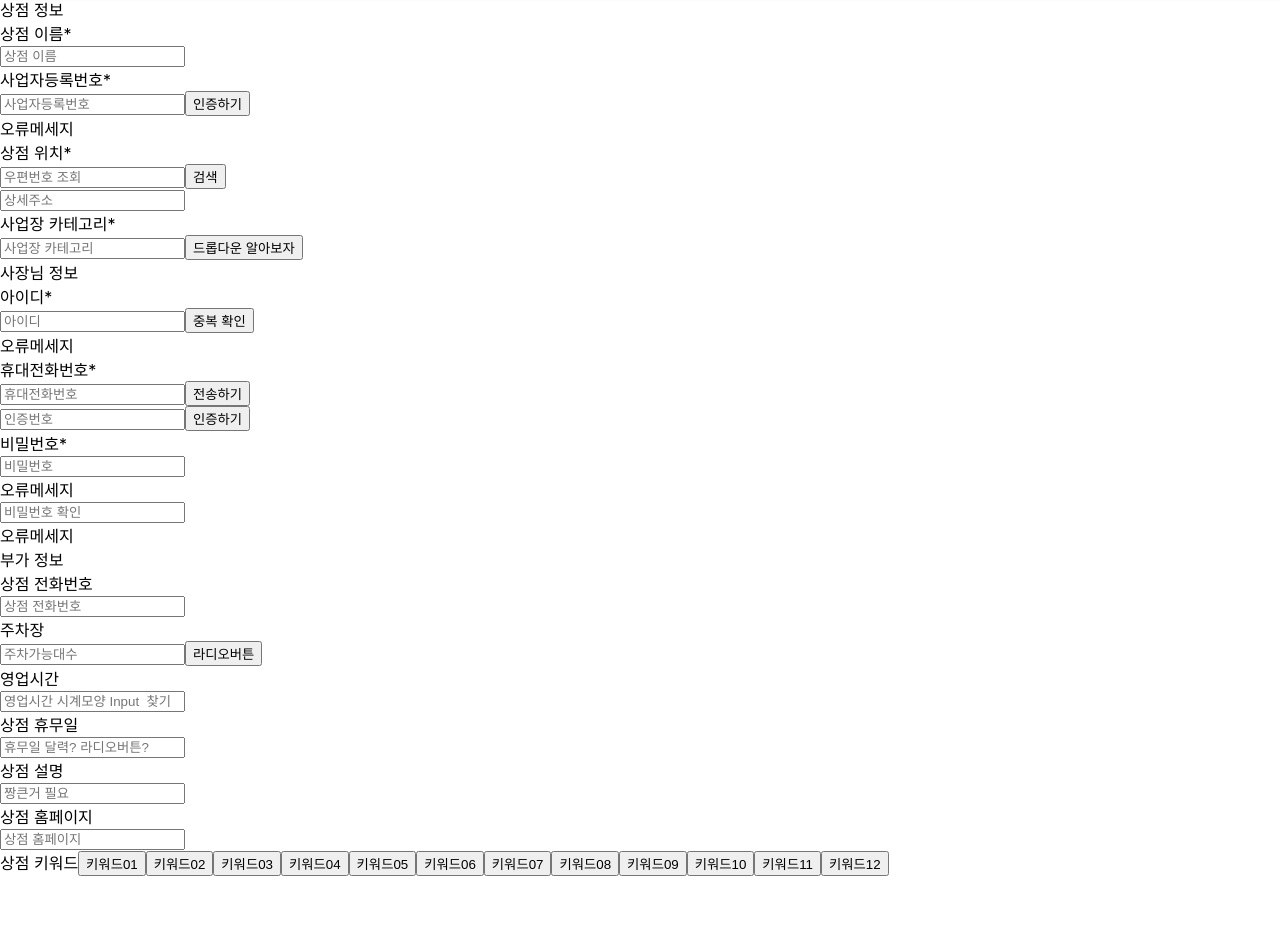
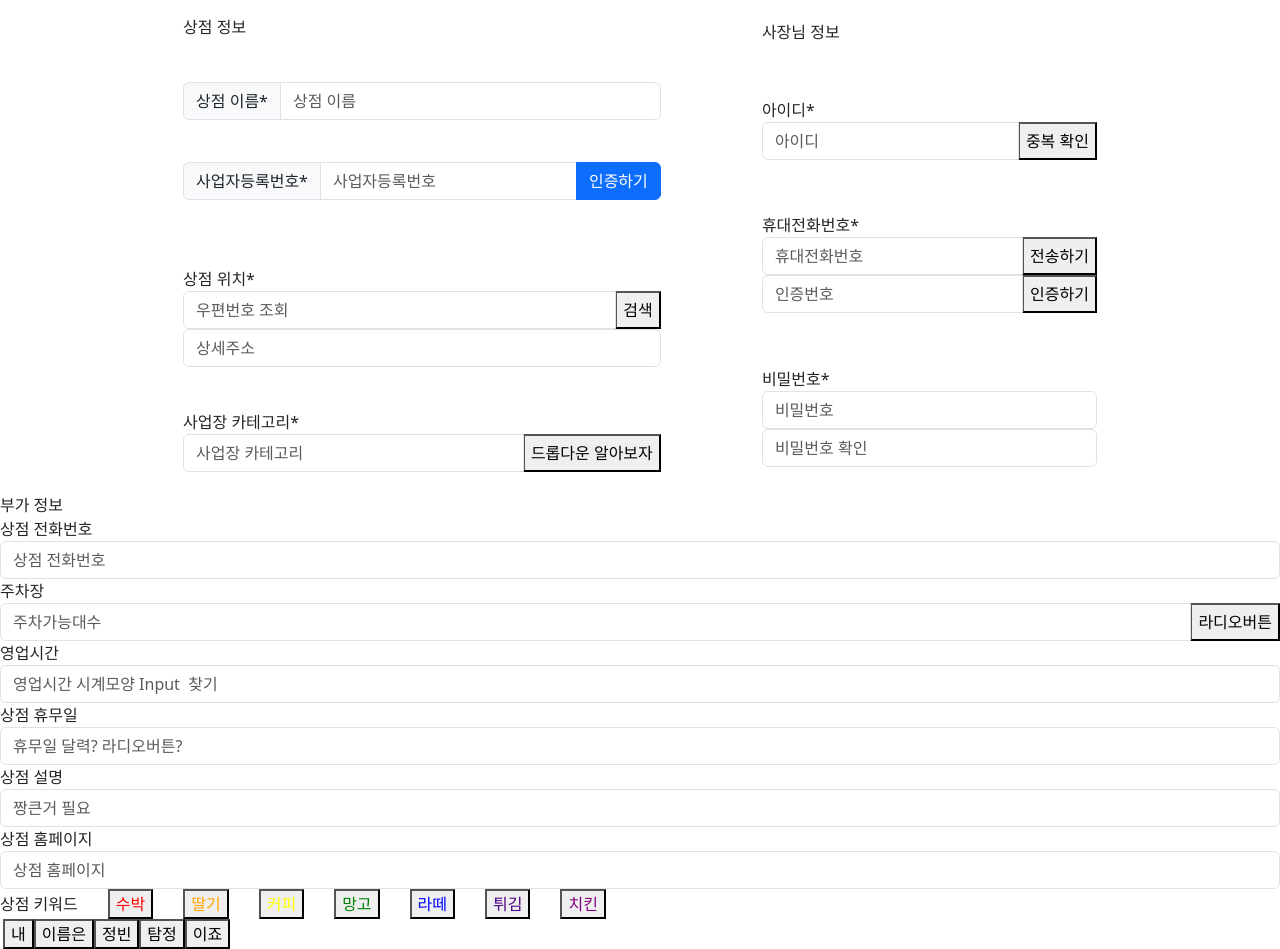
Before and after one commit to leeminkyu1212/sosohang, a React (Create React App) app in the folder front-end-web/: page /signup in a window 1280 px wide. Shown: the part 82-1031 px from the top of the page. Before the commit the page ends 958 px from the top, so only its background shows below. Built offline with nearby package versions, Linux system fonts and the light colour scheme.

Commit message:
<feat>[#368-SJB] 회원가입 툴 생성

```diff
--- a/front-end-web/src/App.js
+++ b/front-end-web/src/App.js
@@ -1,4 +1,6 @@
 import { createBrowserRouter, RouterProvider } from "react-router-dom";
+import 'bootstrap/dist/css/bootstrap.css';
+import 'bootstrap/dist/css/bootstrap.min.css';
 import './App.css';
 
 import NotFound from "./pages/NotFound"
--- a/front-end-web/src/pages/SignUp/index.jsx
+++ b/front-end-web/src/pages/SignUp/index.jsx
@@ -1,8 +1,8 @@
-import React from "react";
+import React, { useState } from "react";
 import Form from "react-bootstrap/Form";
 import InputGroup from "react-bootstrap/InputGroup";
-import ButtonGroup from 'react-bootstrap/ButtonGroup';
-import ToggleButton from 'react-bootstrap/ToggleButton';
+import Button from "react-bootstrap/Button";
+import ToggleButton from "react-bootstrap/ToggleButton";
 import { Link, useNavigate } from "react-router-dom";
 import Wrapper from "./styles";
 import Header from "../../components/Header";
@@ -10,56 +10,126 @@ import Header from "../../components/Header";
 function SignUp() {
   // 사업자등록번호 형식 - 숫자 10자리
   const storeRegNumEx = /^[0-9]{10}$/;
-	// 사장님ID 형식 - 영어 소문자, 숫자로 이루어진 5~15글자
-	const idRegEx = /^[a-z0-9]{5,15}$/
-	// 비밀번호 형식 - 영어 대/소문자, 숫자, 특수문자를 포함하여 8~20글자
-	const passwordRegEx = /^(?=.*?[a-zA-Z])(?=.*?[0-9])(?=.*?[!@#$%^&*()\-_=+{}[\]|\\;:'",.<>/?]).{8,20}$/;
+  // 상점ID 형식 - 영어 소문자, 숫자로 이루어진 5~15글자
+  const storeIdRegEx = /^[a-z0-9]{5,15}$/;
+  // 상점비밀번호 형식 - 영어 대/소문자, 숫자, 특수문자를 포함하여 8~20글자
+  const storePasswordRegEx =
+    /^(?=.*?[a-zA-Z])(?=.*?[0-9])(?=.*?[!@#$%^&*()\-_=+{}[\]|\\;:'",.<>/?]).{8,20}$/;
+
+  const [storeRegNum, setStoreRegNum] = useState(""); // 사업자 등록번호
+  const [regNumWarnig, setRegNumWarning] = useState(""); // 사업자등록번호 유효성 검사 경고문구
+  const [isValidRegNum, setIsValidRegNum] = useState(false); // 사업자등록번호 유효성 검사 결과
+  const [storeId, setStoreId] = useState(""); // 상점ID
+  const [idWarning, setIdWarning] = useState(""); // 상점ID 유효성 검사 경고문구
+  const [isValidId, setIsValidId] = useState(false); // 상점ID 유효성 검사 결과
+  const [storePassword, setStorePassword] = useState(""); // 상점비밀번호
+  const [passwordWarning, setPasswordWarning] = useState(""); // 상점비밀번호 유효성 검사 경고문구
+  const [comfirmPasswordWarning, setComfirmPasswordWarning] = useState(""); // 상점비밀번호 확인 유효성 검사 경고문구
+  const [isValidPassword, setIsValidPassword] = useState(false); // 상점비밀번호 유효성 검사 결과
+
+  // 사업자등록번호 유효성 검사
+  const regNumCheck = (regNum) => {
+    const isValidRegNum = storeRegNumEx.test(regNum);
+
+    if (!isValidRegNum && regNum !== "") {
+      setRegNumWarning("사업자등록번호는 10자리 숫자만 입력해주세요.");
+    } else {
+      setRegNumWarning("");
+    }
+
+    setIsValidRegNum(isValidRegNum);
+  };
+
+  // 상점ID 유효성 검사
+  const idCheck = (id) => {
+    const isValidId = storeIdRegEx.test(id);
+
+    if (!isValidId && id !== "") {
+      setIdWarning("소문자, 숫자 중 하나이상을 사용하여 5~15자리로 설정해 주세요");
+    } else {
+      setIdWarning("");
+    }
+
+    setIsValidId(isValidId);
+  };
+
+  // 상점비밀번호 유효성 검사
+  const passwordCheck = (password) => {
+    const isValidPassword = storePasswordRegEx.test(password);
+
+    if(!isValidPassword && password !== "") {
+      setPasswordWarning("대/소문자, 숫자, 특수문자를 포함한 8~20자로 설정해 주세요.");
+    } else {
+      setPasswordWarning("");
+    }
+
+    setIsValidPassword(isValidPassword);
+  }
+
+  // 상점비밀번호 확인 비교검사
+  const confirmPassword = (confirmPassword) => {
+    if(confirmPassword !== storePassword && confirmPassword !== "") {
+      setComfirmPasswordWarning("비밀번호가 일치하지 않습니다.")
+    } else {
+      setComfirmPasswordWarning("");
+    }
+  }
 
   return (
     <div>
       <Header />
-			<div> {/*  Wrapper 변경 예정 */}
+      <Wrapper>
         <form>
-					<div>
-						<label>상점 정보</label>
-						<div>
-							<label>상점 이름*</label>
+          <div className="container">
+            <div className="essentialInputBox">
+              <span>상점 정보</span>
               <InputGroup>
+                <InputGroup.Text>상점 이름*</InputGroup.Text>
                 <Form.Control
                   placeholder="상점 이름"
-									aria-label="storeName"
+                  aria-label="상점이름을 입력하세요."
                 />
               </InputGroup>
-						</div>
+
               <div>
-							<label>사업자등록번호*</label>
                 <InputGroup>
+                  <InputGroup.Text>사업자등록번호*</InputGroup.Text>
                   <Form.Control
                     placeholder="사업자등록번호"
-									aria-label="storeRegNum"
+                    aria-label="사업자등록번호를 입력하세요."
+                    maxLength={10}
+                    onChange={(e) => {
+                      const numExp = /[^0-9]/g;
+                      if(numExp.test(e.target.value)) {
+                        e.target.value = e.target.value.replace(numExp, "");
+                      }
+                      regNumCheck(e.target.value);
+                      setStoreRegNum(e.target.value);
+                    }}
                   />
-								<button>인증하기</button>
+                  <Button id="button-addon2">인증하기</Button>
                 </InputGroup>
-							<label>오류메세지</label>
+                <Form.Label>{regNumWarnig}</Form.Label>
              </div>
+
               <div>
-							<label>상점 위치*</label>
+                <span>상점 위치*</span>
                 <InputGroup>
                   <Form.Control
                     placeholder="우편번호 조회"
-									aria-label="storeAdress01"
+                    aria-label="storeAdress"
                   />
                   <button>검색</button>
                 </InputGroup>
                 <InputGroup>
                   <Form.Control
                     placeholder="상세주소"
-									aria-label="storeAdress02"
+                    aria-label="storeDeatailAdress"
                   />
                 </InputGroup>
               </div>
               <div>
-							<label>사업장 카테고리*</label>
+                <span>사업장 카테고리*</span>
                 <InputGroup>
                   <Form.Control
                     placeholder="사업장 카테고리"
@@ -70,22 +140,25 @@ function SignUp() {
               </div>
             </div>
 
+            <div className="essentialInputBox">
+              <span>사장님 정보</span>
               <div>
-						<label>사장님 정보</label>
-						<div>
-							<label>아이디*</label>
+                <span>아이디*</span>
                 <InputGroup>
                   <Form.Control
                     placeholder="아이디"
                     aria-label="storeId"
+                    onChange={(e) => {
+                      idCheck(e.target.value);
+                      setStoreId(e.target.value);
+                    }}
                   />
                   <button>중복 확인</button>
                 </InputGroup>
-							<label>오류메세지</label>
-
+                <span>{idWarning}</span>
               </div>
               <div>
-							<label>휴대전화번호*</label>
+                <span>휴대전화번호*</span>
                 <InputGroup>
                   <Form.Control
                     placeholder="휴대전화번호"
@@ -102,28 +175,36 @@ function SignUp() {
                 </InputGroup>
               </div>
               <div>
-							<label>비밀번호*</label>
+                <span>비밀번호*</span>
                 <InputGroup>
                   <Form.Control
                     placeholder="비밀번호"
                     aria-label="storePW01"
+                    onChange={(e) => {
+                      passwordCheck(e.target.value);
+                      setStorePassword(e.target.value);
+                    }}
                   />
                 </InputGroup>
-							<label>오류메세지</label>
+                <span>{passwordWarning}</span>
                 <InputGroup>
                   <Form.Control
                     placeholder="비밀번호 확인"
                     aria-label="storePW02"
+                    onChange={(e) => {
+                      confirmPassword(e.target.value);
+                    }}
                   />
                 </InputGroup>
-							<label>오류메세지</label>
+                <span>{comfirmPasswordWarning}</span>
+              </div>
             </div>
           </div>
 
           <div>
-						<label>부가 정보</label>
+            <span>부가 정보</span>
             <div>
-							<label>상점 전화번호</label>
+              <span>상점 전화번호</span>
               <InputGroup>
                 <Form.Control
                   placeholder="상점 전화번호"
@@ -132,7 +213,7 @@ function SignUp() {
               </InputGroup>
             </div>
             <div>
-							<label>주차장</label>
+              <span>주차장</span>
               <InputGroup>
                 <Form.Control
                   placeholder="주차가능대수"
@@ -142,7 +223,7 @@ function SignUp() {
               </InputGroup>
             </div>
             <div>
-							<label>영업시간</label>
+              <span>영업시간</span>
               <InputGroup>
                 <Form.Control
                   placeholder="영업시간 시계모양 Input  찾기"
@@ -151,7 +232,7 @@ function SignUp() {
               </InputGroup>
             </div>
             <div>
-							<label>상점 휴무일</label>
+              <span>상점 휴무일</span>
               <InputGroup>
                 <Form.Control
                   placeholder="휴무일 달력? 라디오버튼?"
@@ -160,7 +241,7 @@ function SignUp() {
               </InputGroup>
             </div>
             <div>
-							<label>상점 설명</label>
+              <span>상점 설명</span>
               <InputGroup>
                 <Form.Control
                   placeholder="짱큰거 필요"
@@ -169,7 +250,7 @@ function SignUp() {
               </InputGroup>
             </div>
             <div>
-							<label>상점 홈페이지</label>
+              <span>상점 홈페이지</span>
               <InputGroup>
                 <Form.Control
                   placeholder="상점 홈페이지"
@@ -178,24 +259,24 @@ function SignUp() {
               </InputGroup>
             </div>
             <div>
-							<label>상점 키워드</label>
-							<button>키워드01</button>
-							<button>키워드02</button>
-							<button>키워드03</button>
-							<button>키워드04</button>
-							<button>키워드05</button>
-							<button>키워드06</button>
-							<button>키워드07</button>
-							<button>키워드08</button>
-							<button>키워드09</button>
-							<button>키워드10</button>
-							<button>키워드11</button>
-							<button>키워드12</button>
+              <span>상점 키워드</span>
+              <button style={{color:"red", marginLeft : "30px"}}>수박</button>
+              <button style={{color:"orange", marginLeft : "30px"}}>딸기</button>
+              <button style={{color:"yellow", marginLeft : "30px"}}>커피</button>
+              <button style={{color:"green", marginLeft : "30px"}}>망고</button>
+              <button style={{color:"blue", marginLeft : "30px"}}>라떼</button>
+              <button style={{color:"indigo", marginLeft : "30px"}}>튀김</button>
+              <button style={{color:"purple", marginLeft : "30px"}}>치킨</button>
+              <br></br>
+              <button style={{marginLeft : 3}}>내</button>
+              <button>이름은</button>
+              <button>정빈</button>
+              <button>탐정</button>
+              <button>이죠</button>
             </div>
           </div>
-
         </form>
-			</div>
+      </Wrapper>
     </div>
   );
 }
--- a/front-end-web/src/pages/SignUp/styles.jsx
+++ b/front-end-web/src/pages/SignUp/styles.jsx
@@ -2,6 +2,28 @@ import styled from "styled-components";
 
 const Wrapper = styled.div`
 
+/* 회원가입 양식 전체 CSS */
+form {
+  display: flex;
+  flex-direction: column;
+  justify-content: center;
+}
+
+/* 필수정보 입력란 CSS */
+.container {
+  display: flex;
+  flex-direction: row;
+  justify-content: space-evenly;
+  align-items: stretch;
+  height: 500px;
+}
+
+.essentialInputBox {
+  display: flex;
+  flex-direction: column;
+  justify-content: space-around;
+}
+
 `;
 
 export default Wrapper;
```
Lines whose indentation alone changed are shown as unchanged.
